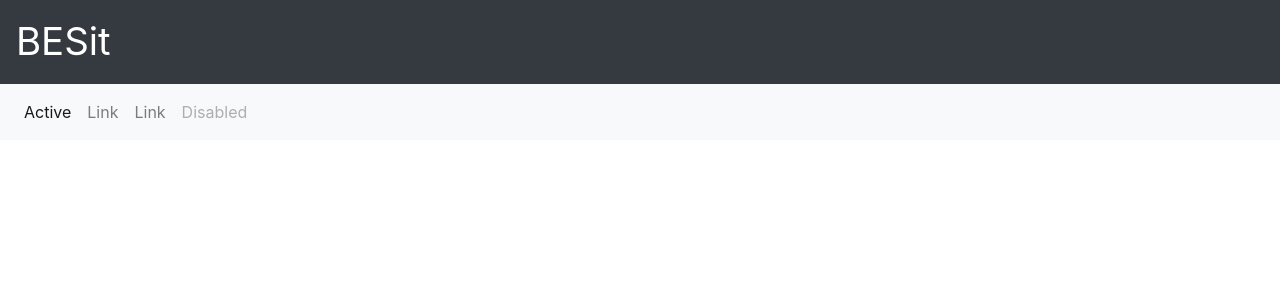
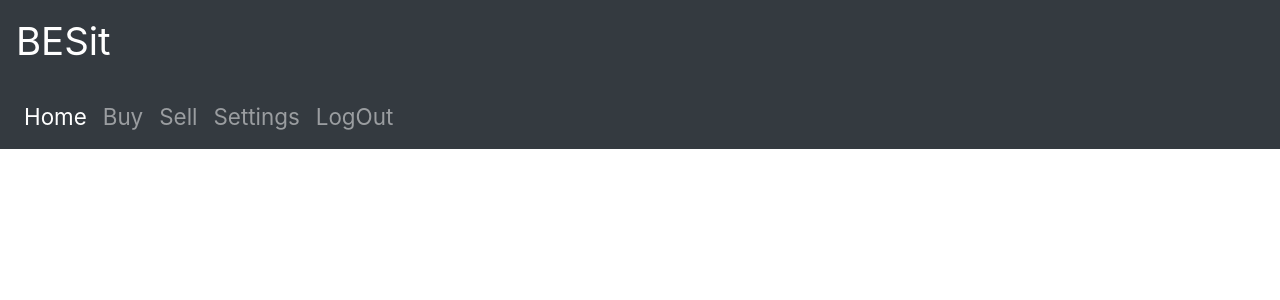
Before and after one commit to Raghu150999/BESit, a React (Create React App) app in the folder client/: page /profile in a window 1280 px wide. Shown: the top 300 px of the page. Built offline with nearby package versions, Linux system fonts and the light colour scheme; no server answers; sample sign-in values are in the browser's storage.

Commit message:
added logout feature

```diff
--- a/client/src/components/HomeNav.js
+++ b/client/src/components/HomeNav.js
@@ -5,19 +5,22 @@ import { Link, NavLink } from 'react-router-dom';
 class HomeNav extends Component {
     render() {
         return (
-            <nav className="navbar navbar-expand-sm bg-light navbar-light">
-                <ul className="navbar-nav">
+            <nav className="navbar navbar-expand-sm bg-dark navbar-dark sticky-top">
+                <ul className="navbar-nav homenav">
                     <li className="nav-item active">
-                        <a className="nav-link" href="#">Active</a>
+                        <a className="nav-link" href="#">Home</a>
                     </li>
                     <li className="nav-item">
-                        <a className="nav-link" href="#">Link</a>
+                        <a className="nav-link" href="#">Buy</a>
                     </li>
                     <li className="nav-item">
-                        <a className="nav-link" href="#">Link</a>
+                        <a className="nav-link" href="#">Sell</a>
                     </li>
                     <li className="nav-item">
-                        <a className="nav-link disabled" href="#">Disabled</a>
+                        <a className="nav-link" href="#">Settings</a> { /* @info: # represents redirecting to same page empty href will do nothing */}
+                    </li>
+                    <li className="nav-item">
+                        <a className="nav-link" href="" onClick={this.props.logOut}>LogOut</a> { /* @debug: Float this to right */ }
                     </li>
                 </ul>
             </nav>
--- a/client/src/components/LogIn.js
+++ b/client/src/components/LogIn.js
@@ -1,7 +1,7 @@
 import React, { Component } from 'react';
 import axios from 'axios';
 import { authorize } from './../utils/authorize'
-
+import { connect } from 'react-redux';
 
 class LogIn extends Component {
     state = {
@@ -10,15 +10,15 @@ class LogIn extends Component {
     }
 
     componentDidMount() {
-        const token = localStorage.getItem('acces_token');
+        const token = localStorage.getItem('access_token');
         authorize(token).then(result => {
-            console.log(result);
             if (result.success) {
+                this.props.logInUser(result.user);
                 this.props.history.push('/profile');
             }
             else {
                 if (result.remove) {
-                    localStorage.removeItem('acces_token');
+                    localStorage.removeItem('access_token');
                 }
             }
         });
@@ -33,10 +33,13 @@ class LogIn extends Component {
         .then(res => {
             let user = res.data.user;
             if(res.data.success) {
-                localStorage.setItem('acces_token', res.data.token);
-                this.props.history.push('/profile/' + user.username, {
-                    user
-                });
+                // saving access token in the browser
+                localStorage.setItem('access_token', res.data.token);
+
+                // adding user to the redux store
+                this.props.logInUser(user);
+
+                this.props.history.push('/profile/' + user.username);
             }
             else {
                 this.setState({
@@ -52,6 +55,7 @@ class LogIn extends Component {
         this.props.history.push('/signup');
     }
     render() {
+
         let msgBlock = this.props.location.state && this.props.location.state.success ? (
             <div className="alert alert-success">
                 <strong>Success: </strong> {this.props.location.state.msg}
@@ -94,4 +98,18 @@ class LogIn extends Component {
     }
 }
 
-export default LogIn;
+const mapStateToProps = (state, ownProps) => {
+    return {
+
+    }; // nothing needed from redux store
+}
+
+const mapDispatchToProps = (dispatch) => {
+    return {
+        logInUser: (user) => {
+            dispatch({ type: 'LOGIN_USER', user: user }); // calling a dispatch action
+        }
+    }
+}
+
+export default connect(mapStateToProps, mapDispatchToProps)(LogIn);
--- a/client/src/components/Profile.js
+++ b/client/src/components/Profile.js
@@ -1,12 +1,56 @@
 import React, { Component } from 'react'
 import HomeNav from './HomeNav';
+import { connect } from 'react-redux';
+import { authorize } from '../utils/authorize';
+
 
 class Profile extends Component {
+    componentDidMount() {
+        if (!this.props.userLoggedIn) {
+            const token = localStorage.getItem('access_token');
+            authorize(token).then(result => {
+                if (result.success) {
+                    this.props.logInUser(result.user);
+                }
+                else {
+                    if (result.remove) {
+                        localStorage.removeItem('access_token');
+                    }
+                    this.props.history.push('/');
+                }
+            });
+        }
+    }
+    logOut = (e) => {
+        e.preventDefault();
+        localStorage.removeItem('access_token');
+        this.props.logOutUser();
+        this.props.history.push('/');
+    }
+
     render() {
         return (
-            <HomeNav />
+            <HomeNav logOut={this.logOut}/>
         )
     }
 }
 
-export default Profile;
+const mapStateToProps = (state) => {
+    return {
+        userLoggedIn: state.userLoggedIn,
+        user: state.user
+    }
+}
+
+const mapDispatchToProps = (dispatch) => {
+    return {
+        logInUser: (user) => {
+            dispatch({ type: 'LOGIN_USER', user: user }); // calling a dispatch action
+        },
+        logOutUser: () => {
+            dispatch({ type: 'LOGOUT_USER' });
+        }
+    }
+}
+
+export default connect(mapStateToProps, mapDispatchToProps)(Profile);
--- a/client/src/index.css
+++ b/client/src/index.css
@@ -30,3 +30,7 @@ code {
   margin-top: 25px;
   margin-left: -25px;
 }
+
+.homenav {
+  font-size: 1.75vw;
+}
--- a/client/src/index.js
+++ b/client/src/index.js
@@ -3,8 +3,13 @@ import ReactDOM from 'react-dom';
 import './index.css';
 import App from './App';
 import * as serviceWorker from './serviceWorker';
+import { createStore } from 'redux';
+import { Provider } from 'react-redux';
+import rootReducer from './reducers/rootReducer';
 
-ReactDOM.render(<App />, document.getElementById('root'));
+const store = createStore(rootReducer);
+
+ReactDOM.render(<Provider store={store} ><App /></Provider>, document.getElementById('root'));
 
 // If you want your app to work offline and load faster, you can change
 // unregister() to register() below. Note this comes with some pitfalls.
--- /dev/null
+++ b/client/src/reducers/rootReducer.js
@@ -0,0 +1,24 @@
+const initState = {
+    userLoggedIn: false,
+    user: null
+}
+
+const rootReducer = (state = initState, action) => {
+    if (action.type === 'LOGIN_USER') {
+        return {
+            ...state,
+            userLoggedIn: true,
+            user: action.user
+        }
+    }
+
+    if (action.type === 'LOGOUT_USER') {
+        return {
+            userLoggedIn: false,
+            user: null
+        }
+    }
+    return state; // returning same state for unspecified action
+}
+
+export default rootReducer;
--- a/client/src/utils/authorize.js
+++ b/client/src/utils/authorize.js
@@ -1,5 +1,4 @@
 import axios from 'axios'
-import React, { Component } from 'react';
 
 export const authorize = async function (token) {
 
```
Also changed, not shown: 2 other files (tests, documents, lock files or other folders).
